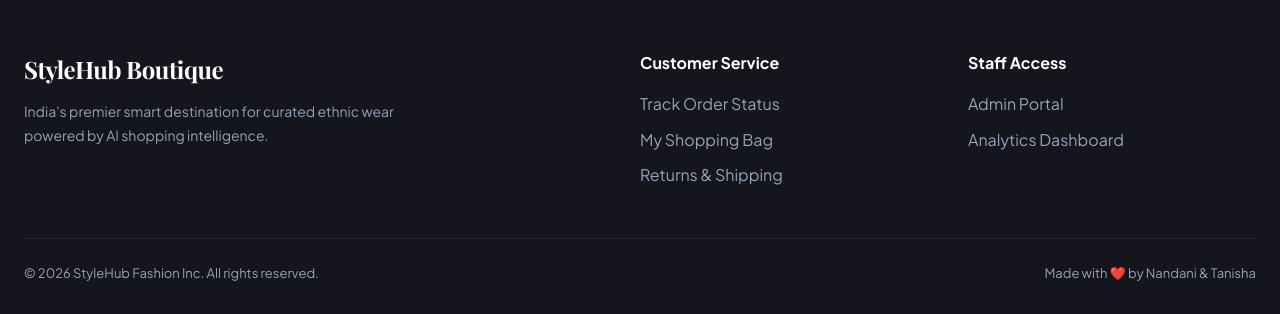
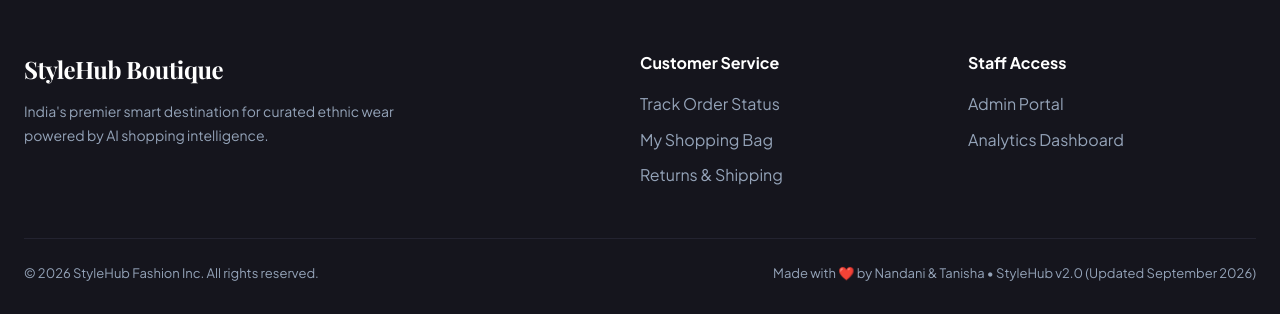
Before and after one commit to rahulkhatri62/ai-shopping-assistant-, a PHP site: page / in a window 1280 px wide. Shown: the part 2705-3019 px from the top of the page. Run offline with PHP 8.4, Linux system fonts and the light colour scheme; a user stored in the database is signed in; data comes from the database, SQL or seed files in the repository; some web fonts are replaced.

Commit message:
docs: add project readme and update stylehub version to v2.0

```diff
--- a/stylehub/index.php
+++ b/stylehub/index.php
@@ -337,7 +337,7 @@ while($p = mysqli_fetch_assoc($productsQuery)) {
         </div>
         <div class="footer-bottom">
             <p>&copy; 2026 StyleHub Fashion Inc. All rights reserved.</p>
-            <p>Made with ❤️ by Nandani & Tanisha</p>
+            <p>Made with ❤️ by Nandani & Tanisha • StyleHub v2.0 (Updated September 2026)</p>
         </div>
     </footer>
 
```
Also changed, not shown: README.md (added).
